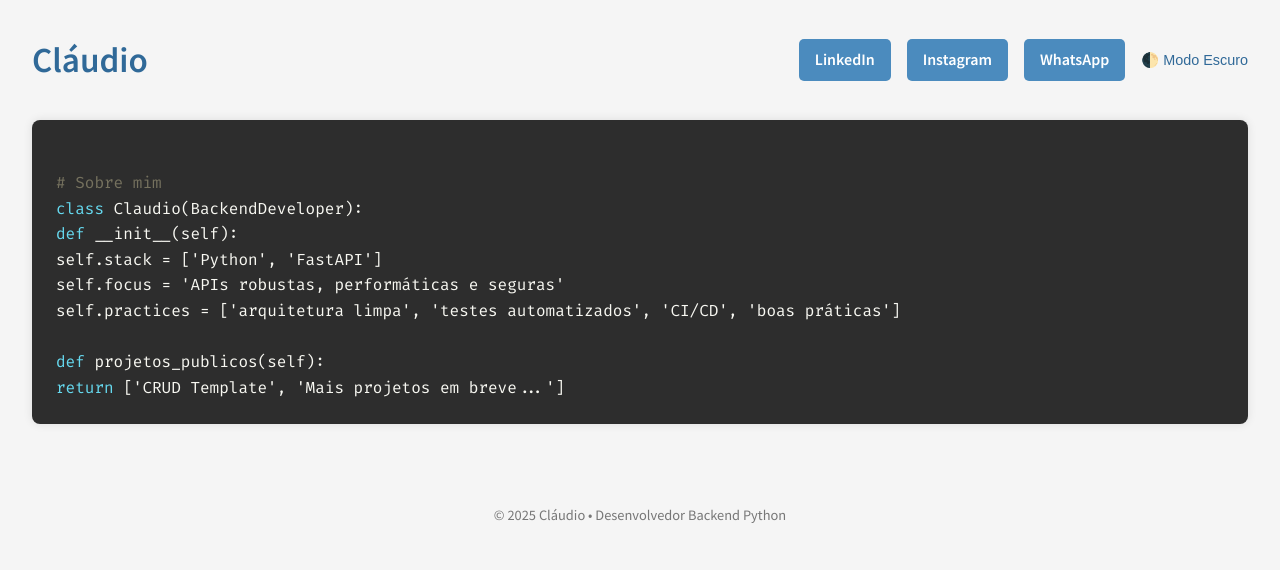
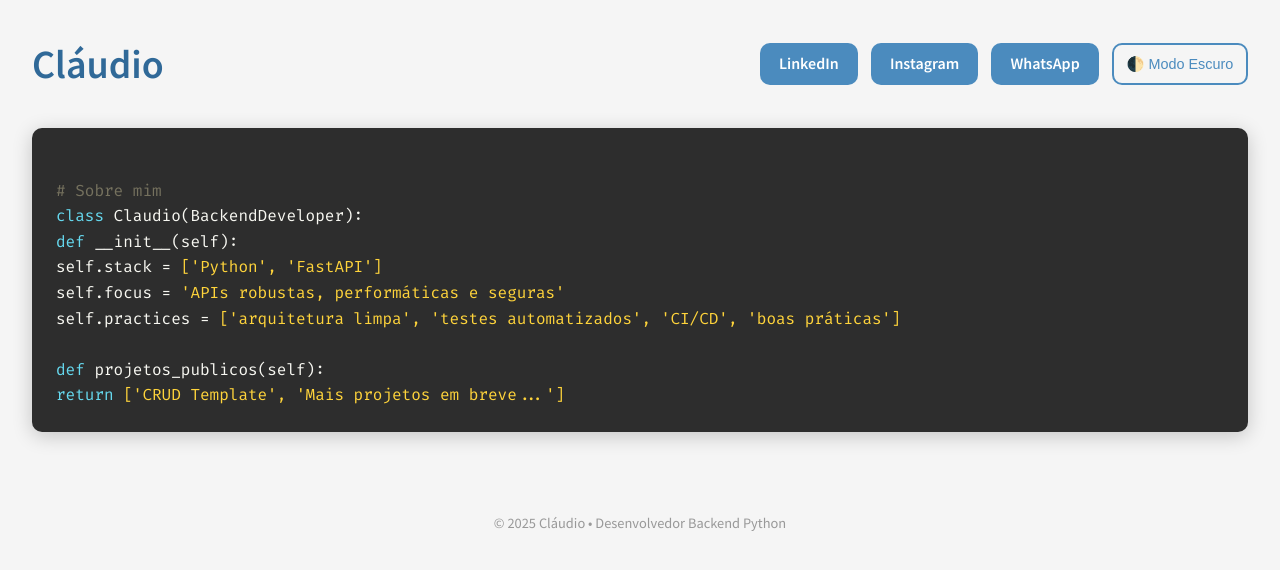
Before and after one commit to Eng-Soft-Claudio/Eng-Soft_claudio.github.io, a plain HTML site: page index.html in a window 1280 px wide. Drawn offline with Linux system fonts and the light colour scheme; no server answers.

Commit message:
Update index.html

```diff
--- a/index.html
+++ b/index.html
@@ -18,8 +18,9 @@
       --terminal-text: #f8f8f2;
       --terminal-comment: #75715e;
       --terminal-keyword: #66d9ef;
-      --shadow: 0 0 10px rgba(0, 0, 0, 0.1);
-      --radius: 8px;
+      --terminal-string: #ffd43b;
+      --shadow: 0 4px 20px rgba(0, 0, 0, 0.2);
+      --radius: 10px;
     }
 
     * {
@@ -51,26 +52,27 @@
 
     h1 {
       color: var(--blue-dark);
-      font-size: 2.2rem;
+      font-size: 2.5rem;
     }
 
     nav {
       display: flex;
-      gap: 1rem;
+      gap: 0.8rem;
     }
 
     .btn {
       background: var(--blue-light);
       color: white;
-      padding: 0.5rem 1rem;
-      border-radius: 5px;
+      padding: 0.5rem 1.2rem;
+      border-radius: var(--radius);
       text-decoration: none;
       font-weight: 600;
-      transition: background 0.3s;
+      transition: all 0.3s ease;
     }
 
     .btn:hover {
-      background: var(--blue-dark);
+      background: var(--yellow);
+      color: var(--text-light);
     }
 
     .terminal {
@@ -96,19 +98,20 @@
 
     .comment { color: var(--terminal-comment); }
     .keyword { color: var(--terminal-keyword); }
+    .string { color: var(--terminal-string); }
 
     .projects {
       margin-top: 2rem;
       display: grid;
-      gap: 1rem;
+      gap: 1.5rem;
     }
 
     .project {
       background: white;
-      padding: 1rem;
+      padding: 1rem 1.5rem;
       border-radius: var(--radius);
       box-shadow: var(--shadow);
-      transition: transform 0.3s;
+      transition: transform 0.3s ease, box-shadow 0.3s ease;
     }
 
     body.dark .project {
@@ -116,13 +119,15 @@
     }
 
     .project:hover {
-      transform: scale(1.02);
+      transform: translateY(-5px);
+      box-shadow: 0 6px 24px rgba(0, 0, 0, 0.3);
     }
 
     .project-title {
       color: var(--blue-dark);
       font-weight: 600;
-      font-size: 1.1rem;
+      font-size: 1.2rem;
+      margin-bottom: 0.3rem;
     }
 
     .project a {
@@ -135,15 +140,22 @@
       margin-top: 3rem;
       text-align: center;
       font-size: 0.9rem;
-      color: #777;
+      color: #999;
     }
 
     .toggle-darkmode {
       cursor: pointer;
       font-size: 0.9rem;
       background: none;
-      border: none;
-      color: var(--blue-dark);
+      border: 2px solid var(--blue-light);
+      border-radius: var(--radius);
+      color: var(--blue-light);
+      padding: 0.3rem 0.8rem;
+    }
+
+    .toggle-darkmode:hover {
+      background: var(--blue-light);
+      color: white;
     }
   </style>
 </head>
@@ -162,12 +174,12 @@
 <span class="comment"># Sobre mim</span>
 <span class="keyword">class</span> Claudio(BackendDeveloper):
     <span class="keyword">def</span> __init__(self):
-        self.stack = ['Python', 'FastAPI']
-        self.focus = 'APIs robustas, performáticas e seguras'
-        self.practices = ['arquitetura limpa', 'testes automatizados', 'CI/CD', 'boas práticas']
+        self.stack = <span class="string">['Python', 'FastAPI']</span>
+        self.focus = <span class="string">'APIs robustas, performáticas e seguras'</span>
+        self.practices = <span class="string">['arquitetura limpa', 'testes automatizados', 'CI/CD', 'boas práticas']</span>
 
     <span class="keyword">def</span> projetos_publicos(self):
-        <span class="keyword">return</span> ['CRUD Template', 'Mais projetos em breve...']
+        <span class="keyword">return</span> <span class="string">['CRUD Template', 'Mais projetos em breve...']</span>
   </section>
 
   <section class="projects" id="repos"></section>
```
